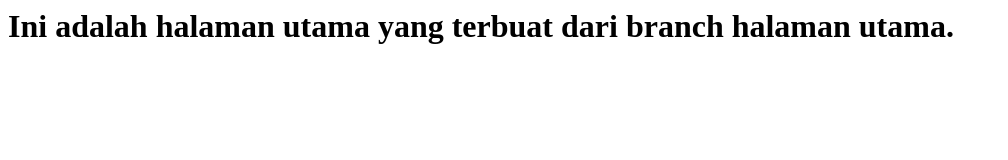
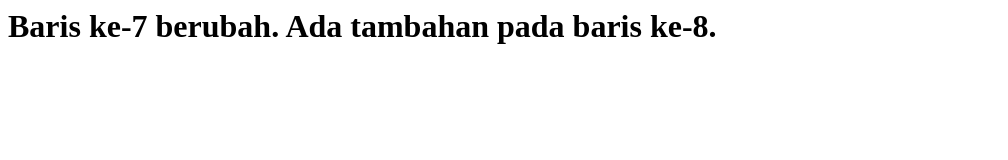
Before and after one commit to taraid97exe/MyProject, a plain HTML site: page index.html in a window 1280 px wide. Shown: the whole page, without its empty margins (0-1008 px from the left). Drawn offline with Linux system fonts and the light colour scheme.

Commit message:
melakukan perubahan pada index.html

```diff
--- a/index.html
+++ b/index.html
@@ -3,6 +3,6 @@
     <title>My Project</title>
   </head>
   <body>
-    <h1>Ini adalah halaman utama yang terbuat dari branch halaman utama.</h1>
+    <h1>Baris ke-7 berubah. Ada tambahan pada baris ke-8.</h1>
   </body>
 </html>
```
